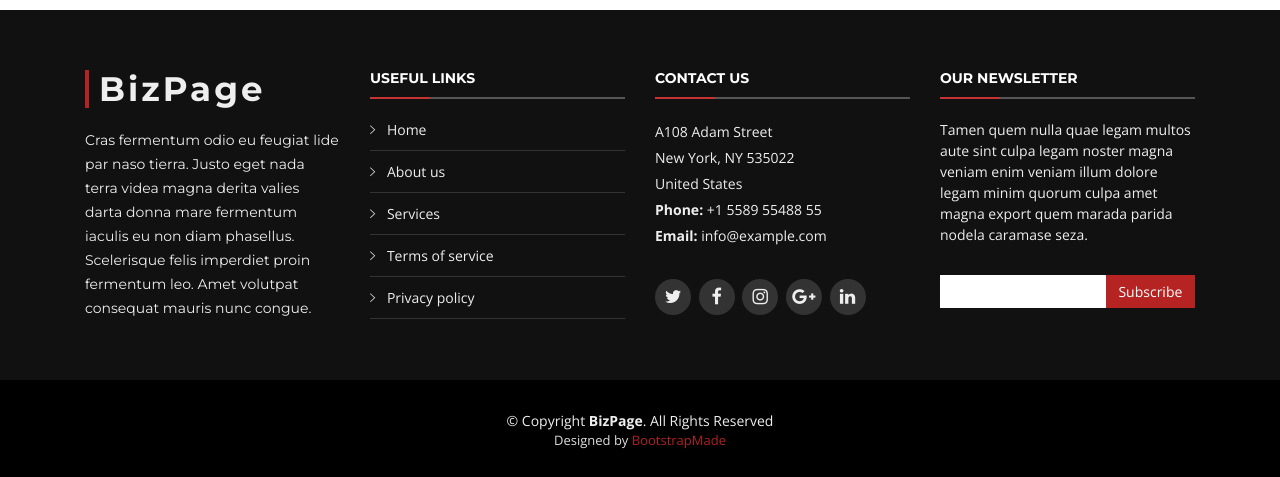
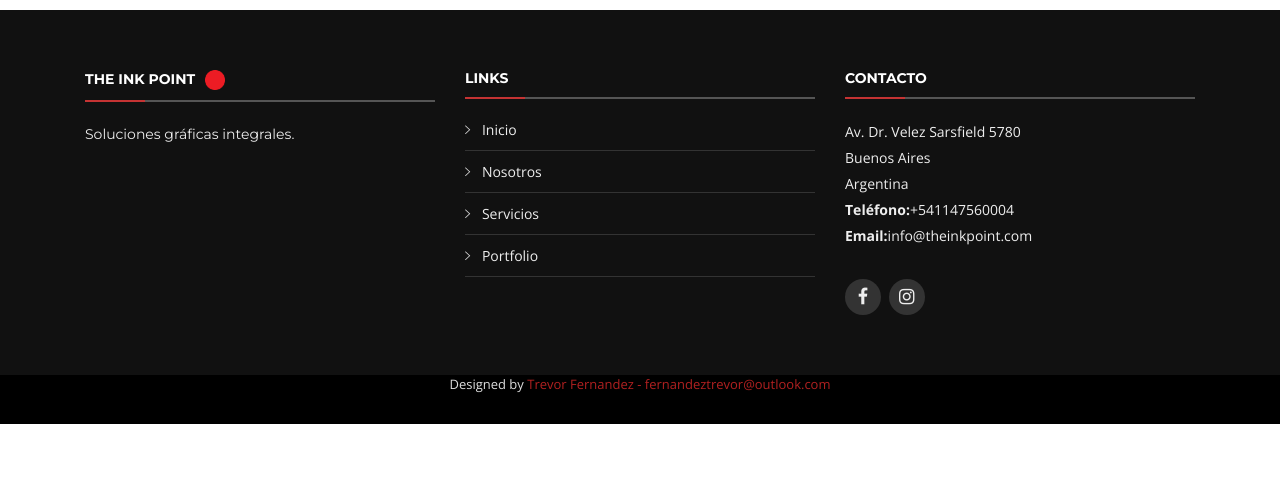
Before and after one commit to fernandeztrevor/theInkPoint, a plain HTML site: page portfolio-details.html in a window 1280 px wide. Shown: the part 1054-1531 px from the top of the page. After the commit the page ends 1478 px from the top, so only its background shows below. Drawn offline with nearby package versions, Linux system fonts and the light colour scheme; files whose address does not match are found by name.

Commit message:
falta portfolio y alinear clientes

```diff
--- a/assets/css/style.css
+++ b/assets/css/style.css
@@ -1576,6 +1576,10 @@ section {
   border-left: 4px solid #e92a2ac2;
 }
 
+#footer .footer-top .footer-info a {
+color: white;
+}
+
 #footer .footer-top .footer-info p {
   font-size: 14px;
   line-height: 24px;
--- a/portfolio-details.html
+++ b/portfolio-details.html
@@ -14,7 +14,8 @@
   <link href="assets/img/apple-touch-icon.png" rel="apple-touch-icon">
 
   <!-- Google Fonts -->
-  <link href="https://fonts.googleapis.com/css?family=Open+Sans:300,300i,400,400i,700,700i|Montserrat:300,400,500,700" rel="stylesheet">
+  <link href="https://fonts.googleapis.com/css?family=Open+Sans:300,300i,400,400i,700,700i|Montserrat:300,400,500,700"
+    rel="stylesheet">
 
   <!-- Vendor CSS Files -->
   <link href="assets/vendor/bootstrap/css/bootstrap.min.css" rel="stylesheet">
@@ -45,34 +46,31 @@
 
       <div class="row justify-content-center">
         <div class="col-xl-11 d-flex align-items-center">
-          <h1 class="logo mr-auto"><a href="index.html">BizPage</a></h1>
+          <h1 class="logo mr-auto"><a href="index.html">THE INK POINT<img src="assets/img/favicon.png" alt=""
+                class="img-header"></a></h1>
           <!-- Uncomment below if you prefer to use an image logo -->
           <!-- <a href="index.html" class="logo mr-auto"><img src="assets/img/logo.png" alt="" class="img-fluid"></a>-->
 
           <nav class="nav-menu d-none d-lg-block">
             <ul>
-              <li><a href="index.html">Home</a></li>
-              <li><a href="#about">About Us</a></li>
-              <li><a href="#services">Services</a></li>
-              <li class="active"><a href="#portfolio">Portfolio</a></li>
-              <li><a href="#team">Team</a></li>
-              <li class="drop-down"><a href="">Drop Down</a>
+              <li class="active"><a href="index.html">Inicio</a></li>
+              <li><a href="index.html#about">Nosotros</a></li>
+              <li class="drop-down"><a href="index.html#services">Servicios</a>
                 <ul>
-                  <li><a href="#">Drop Down 1</a></li>
-                  <li><a href="#">Drop Down 3</a></li>
-                  <li><a href="#">Drop Down 4</a></li>
-                  <li><a href="#">Drop Down 5</a></li>
+                  <li><a href="index.html#avios">Avios textiles</a></li>
+                  <li><a href="index.html#solucionesGraficas">Soluciones gráficas</a></li>
                 </ul>
               </li>
-              <li><a href="#contact">Contact Us</a></li>
-
+              <li><a href="index.html#portfolio">Portfolio</a></li>
+              <li><a href="index.html#contact">Contacto</a></li>
             </ul>
           </nav><!-- .nav-menu -->
         </div>
       </div>
 
     </div>
-  </header><!-- End Header -->
+  </header>
+  <!-- End Header -->
 
   <main id="main">
 
@@ -84,7 +82,7 @@
           <h2>Portfolio Details</h2>
           <ol>
             <li><a href="index.html">Home</a></li>
-            <li><a href="portfolio.html">Portfolio</a></li>
+            <li><a href="index.html#portfolio">Portfolio</a></li>
             <li>Portfolio Details</li>
           </ol>
         </div>
@@ -119,7 +117,9 @@
         <div class="portfolio-description">
           <h2>This is an example of portfolio detail</h2>
           <p>
-            Autem ipsum nam porro corporis rerum. Quis eos dolorem eos itaque inventore commodi labore quia quia. Exercitationem repudiandae officiis neque suscipit non officia eaque itaque enim. Voluptatem officia accusantium nesciunt est omnis tempora consectetur dignissimos. Sequi nulla at esse enim cum deserunt eius.
+            Autem ipsum nam porro corporis rerum. Quis eos dolorem eos itaque inventore commodi labore quia quia.
+            Exercitationem repudiandae officiis neque suscipit non officia eaque itaque enim. Voluptatem officia
+            accusantium nesciunt est omnis tempora consectetur dignissimos. Sequi nulla at esse enim cum deserunt eius.
           </p>
         </div>
       </div>
@@ -133,48 +133,40 @@
       <div class="container">
         <div class="row">
 
-          <div class="col-lg-3 col-md-6 footer-info">
-            <h3>BizPage</h3>
-            <p>Cras fermentum odio eu feugiat lide par naso tierra. Justo eget nada terra videa magna derita valies darta donna mare fermentum iaculis eu non diam phasellus. Scelerisque felis imperdiet proin fermentum leo. Amet volutpat consequat mauris nunc congue.</p>
+          <div class="col-lg-4 col-md-12 footer-info">
+
+            <h4 class="logo mr-auto"><a href="index.html">THE INK POINT<img src="assets/img/favicon.png" alt=""
+                  class="img-header"></a></h4>
+
+            <p>Soluciones gráficas
+              integrales.</p>
           </div>
 
-          <div class="col-lg-3 col-md-6 footer-links">
-            <h4>Useful Links</h4>
+          <div class="col-lg-4 col-md-12 footer-links">
+            <h4>Links</h4>
             <ul>
-              <li><i class="ion-ios-arrow-right"></i> <a href="#">Home</a></li>
-              <li><i class="ion-ios-arrow-right"></i> <a href="#">About us</a></li>
-              <li><i class="ion-ios-arrow-right"></i> <a href="#">Services</a></li>
-              <li><i class="ion-ios-arrow-right"></i> <a href="#">Terms of service</a></li>
-              <li><i class="ion-ios-arrow-right"></i> <a href="#">Privacy policy</a></li>
+              <li><i class="ion-ios-arrow-right"></i> <a href="index.html">Inicio</a></li>
+              <li><i class="ion-ios-arrow-right"></i> <a href="#about">Nosotros</a></li>
+              <li><i class="ion-ios-arrow-right"></i> <a href="#services">Servicios</a></li>
+              <li><i class="ion-ios-arrow-right"></i> <a href="#portfolio">Portfolio</a></li>
             </ul>
           </div>
 
-          <div class="col-lg-3 col-md-6 footer-contact">
-            <h4>Contact Us</h4>
+          <div class="col-lg-4 col-md-12 footer-contact">
+            <h4>Contacto</h4>
             <p>
-              A108 Adam Street <br>
-              New York, NY 535022<br>
-              United States <br>
-              <strong>Phone:</strong> +1 5589 55488 55<br>
-              <strong>Email:</strong> info@example.com<br>
+              Av. Dr. Velez Sarsfield 5780<br>
+              Buenos Aires <br>
+              Argentina <br>
+              <strong>Teléfono:</strong>+541147560004<br>
+              <strong>Email:</strong>info@theinkpoint.com<br>
             </p>
 
             <div class="social-links">
-              <a href="#" class="twitter"><i class="fa fa-twitter"></i></a>
-              <a href="#" class="facebook"><i class="fa fa-facebook"></i></a>
-              <a href="#" class="instagram"><i class="fa fa-instagram"></i></a>
-              <a href="#" class="google-plus"><i class="fa fa-google-plus"></i></a>
-              <a href="#" class="linkedin"><i class="fa fa-linkedin"></i></a>
+              <a href="https://www.facebook.com/theinkpoint/" class="facebook"><i class="fa fa-facebook"></i></a>
+              <a href="https://www.instagram.com/theinkpoint/" class="instagram"><i class="fa fa-instagram"></i></a>
             </div>
 
-          </div>
-
-          <div class="col-lg-3 col-md-6 footer-newsletter">
-            <h4>Our Newsletter</h4>
-            <p>Tamen quem nulla quae legam multos aute sint culpa legam noster magna veniam enim veniam illum dolore legam minim quorum culpa amet magna export quem marada parida nodela caramase seza.</p>
-            <form action="" method="post">
-              <input type="email" name="email"><input type="submit" value="Subscribe">
-            </form>
           </div>
 
         </div>
@@ -182,17 +174,10 @@
     </div>
 
     <div class="container">
-      <div class="copyright">
-        &copy; Copyright <strong>BizPage</strong>. All Rights Reserved
-      </div>
       <div class="credits">
-        <!--
-        All the links in the footer should remain intact.
-        You can delete the links only if you purchased the pro version.
-        Licensing information: https://bootstrapmade.com/license/
-        Purchase the pro version with working PHP/AJAX contact form: https://bootstrapmade.com/buy/?theme=BizPage
-      -->
-        Designed by <a href="https://bootstrapmade.com/">BootstrapMade</a>
+        <div class="credits">
+          Designed by <a href="mailto:fernandeztrevor@outlook.com">Trevor Fernandez - fernandeztrevor@outlook.com</a>
+        </div>
       </div>
     </div>
   </footer><!-- End Footer -->
```
